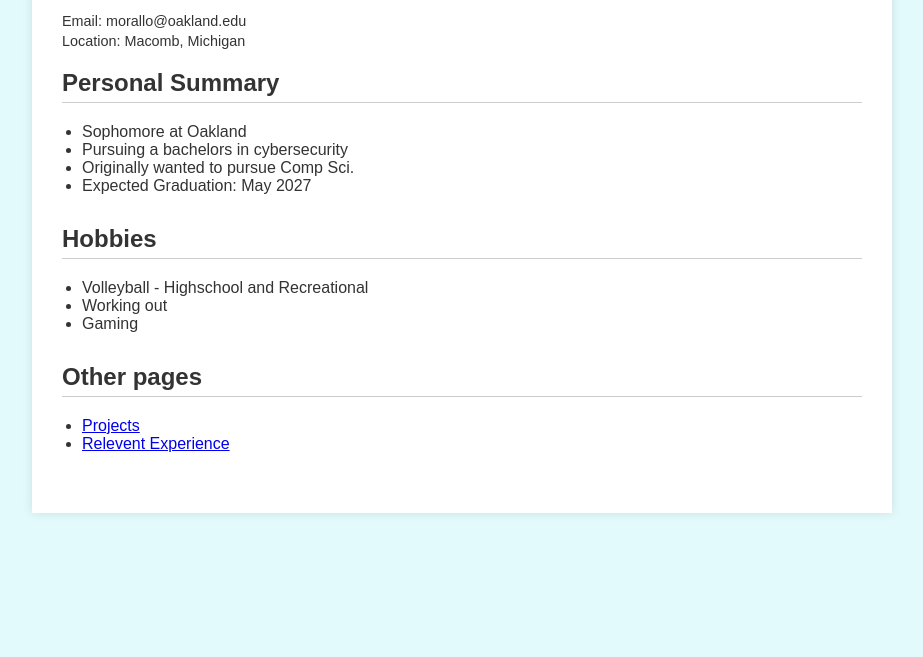
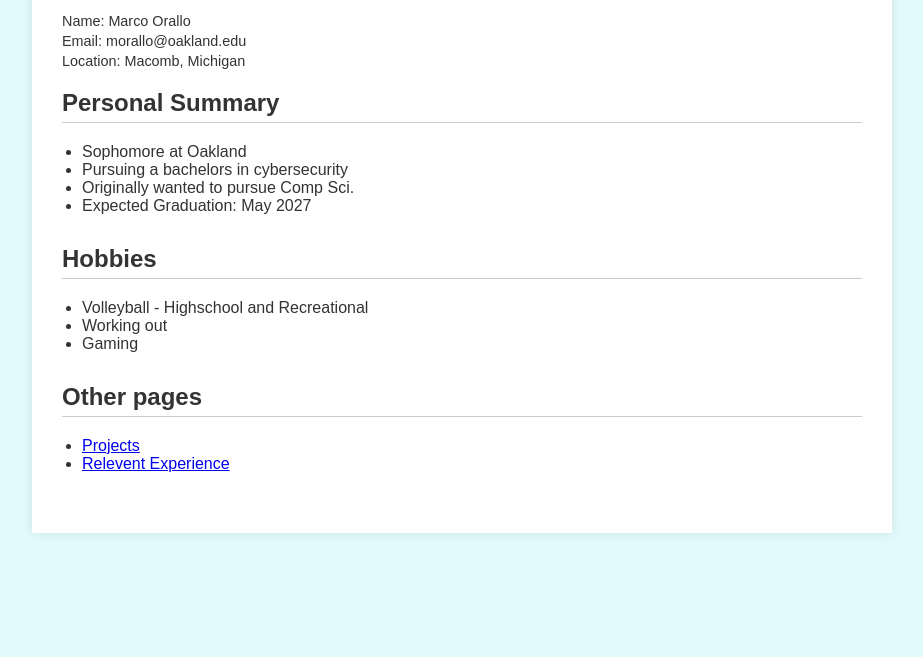
Before and after one commit to MarcoOrallo/MarcoOrallo.github.io, a plain HTML site: page index.html in a window 1280 px wide. Shown: the part 143-800 px from the top of the page, without its empty margins (178-1101 px from the left). Drawn offline with Linux system fonts and the light colour scheme.

Commit message:
Update index.html

```diff
--- a/index.html
+++ b/index.html
@@ -9,6 +9,7 @@
     <div class="container">
     <h1>About Me</h1>
     <div class="contact">
+        <p>Name: Marco Orallo</p>
         <p>Email: morallo@oakland.edu</p>
         <p>Location: Macomb, Michigan</p>
     </div>
```
